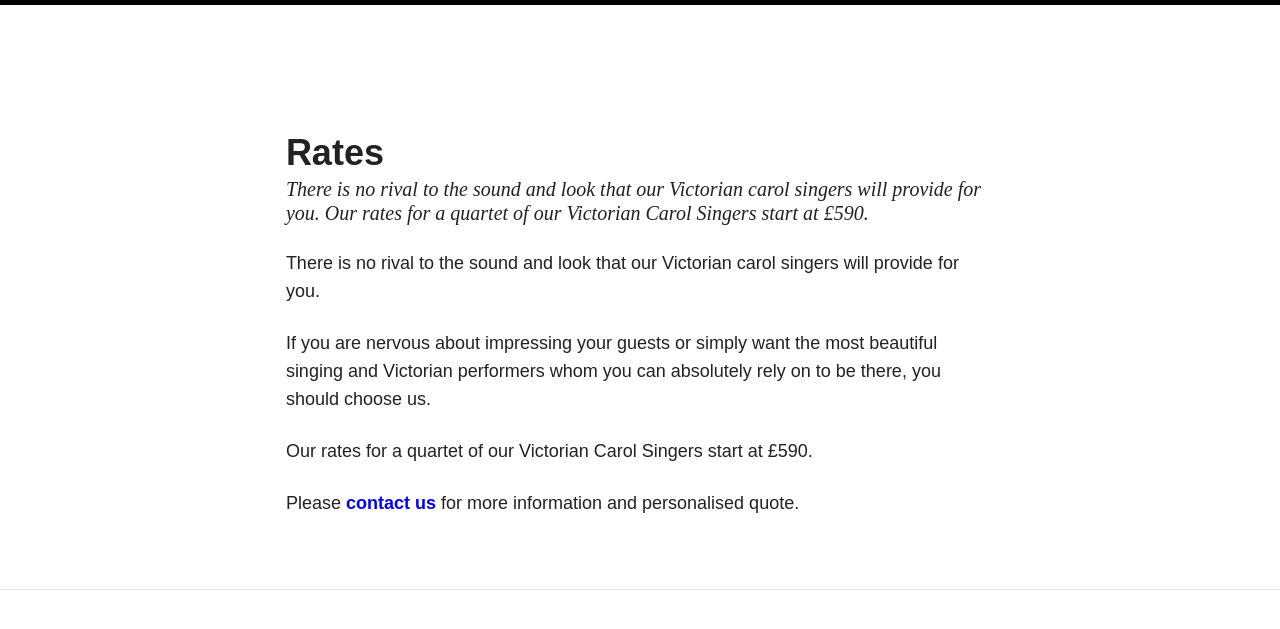
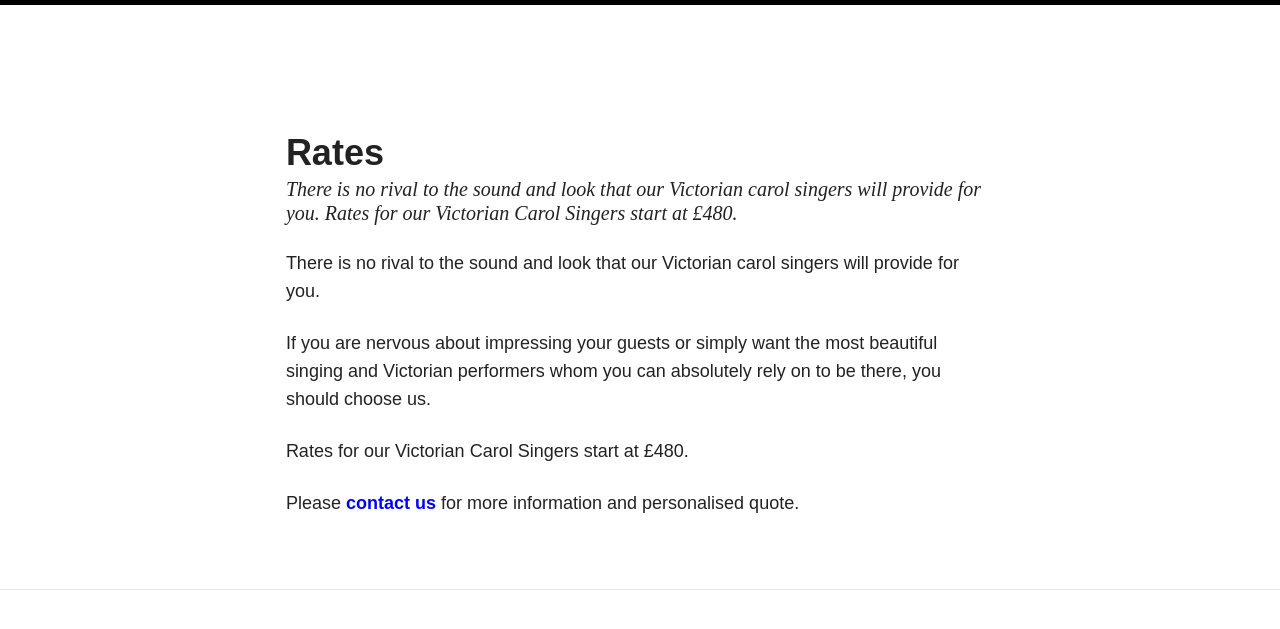
Before and after one commit to hartleyvoices/victoriancarolsingershireuk, a Jekyll site: the page built from rates/index.md, in a window 1280 px wide. Shown: the top 629 px of the page. Built offline with Jekyll 4.4.1, drawn with Linux system fonts in a browser that asks for light colours; nearby versions of some CDN libraries.

Commit message:
rates £480

```diff
--- a/index.html
+++ b/index.html
@@ -1,7 +1,7 @@
 ---
 layout: page
 title: "London's Premier Victorian Carollers"
-description: "We are the best and most experienced in the business.  We have been performing as Victorian Carol Singers for over a decade in London and throughout the UK."
+description: "We are the best and most experienced in the UK.  We have been performing as Victorian Carol Singers for over a decade in London and throughout the UK."
 excerpt: "If you are putting on a Victorian themed Christmas event our Victorian Carol Singers are an absolute must have.  Victorian Carol Singers create an instant festive theme for your party."
 tags: "Victorian, Carol, Singers, Christmas, Festive, Party, Event, Carollers, London, Hire, Top Hats, Dresses"
 image:
--- a/rates/index.md
+++ b/rates/index.md
@@ -1,14 +1,14 @@
 ---
 layout: page
 title: "Rates"
-description: "There is no rival to the sound and look that our Victorian carol singers will provide for you. Our rates for a quartet of our Victorian Carol Singers start at £590."
-excerpt: "Our rates for a quartet of our Victorian Carol Singers start at £590."
-tags: "Victorian, Carol, Singers, Christmas, Festive, Party, Event, Carollers, London, Hire, Top Hats, Dresses"
+description: "There is no rival to the sound and look that our Victorian carol singers will provide for you. Rates for our Victorian Carol Singers start at £480."
+excerpt: "The rates for our Victorian Carol Singers start at £480."
+tags: "Victorian, Carol, Singers, Christmas, Festive, Party, Event, Carollers, Carolers, Dickensian, London, Hire, Top Hats, Quartet"
 ---
 There is no rival to the sound and look that our Victorian carol singers will provide for you.
 
 If you are nervous about impressing your guests or simply want the most beautiful singing and Victorian performers whom you can absolutely rely on to be there, you should choose us.
 
-Our rates for a quartet of our Victorian Carol Singers start at £590.
+Rates for our Victorian Carol Singers start at £480.
 
 Please <a href="{{ site.url }}/contact"><b>contact us</b></a> for more information and personalised quote.
```
